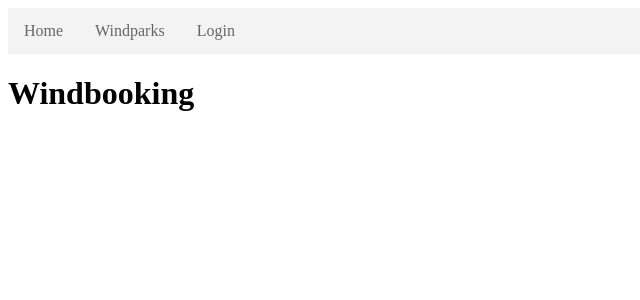
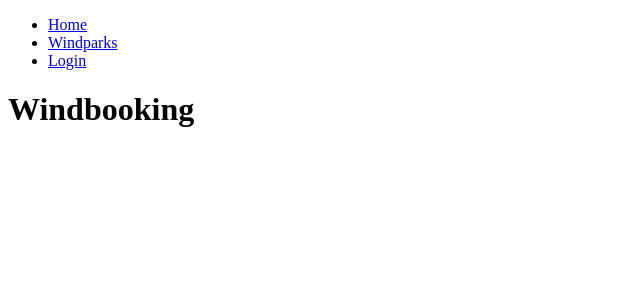
Before and after one commit to leantrim/windbooking-frontend, a React (Create React App) app: page / in a window 1280 px wide. Shown: the top 300 px of the page, without its empty margins (0-640 px from the left). Built offline with nearby package versions, Linux system fonts and the light colour scheme.

Commit message:
fixed navbar.css file

```diff
--- a/src/components/NavBar.tsx
+++ b/src/components/NavBar.tsx
@@ -1,6 +1,6 @@
 import React from "react";
 import { Link as NavLink } from "react-router-dom";
-import "./NavBar.css";
+import "..styles/NavBar.css";
 
 const NavBar = () => {
   return (
--- a/src/components/Navbar.css
+++ b/src/styles/NavBar.css
@@ -13,6 +13,7 @@ li a {
   padding: 14px 16px;
   text-decoration: none;
   color: #666;
+  text-decoration: none;
 }
 
 li :hover {
```
